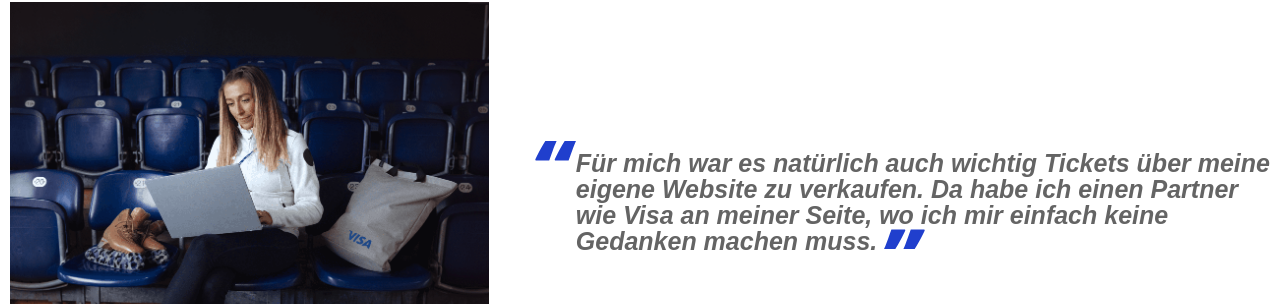
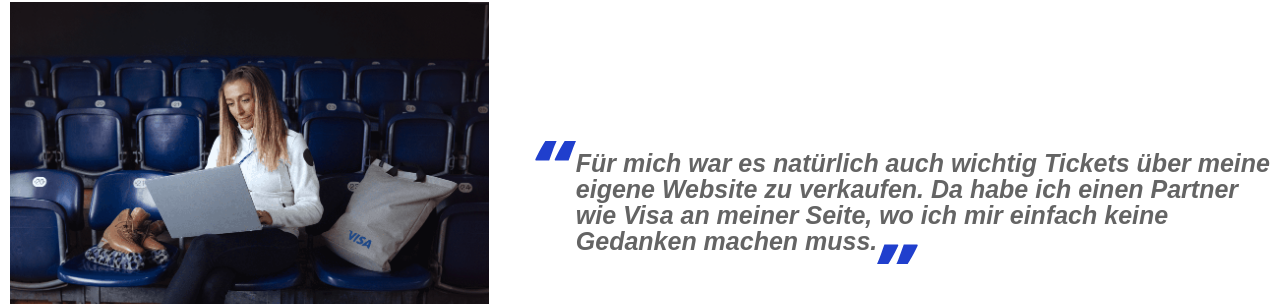
Before and after one commit to AvatarA-GSV/landingpage_digitalisierung, a plain HTML site: page index.html in a window 1280 px wide. Shown: the part 1265-1569 px from the top of the page. Drawn offline with Linux system fonts and the light colour scheme; a script that the page names is missing.

Commit message:
кавычки правка

```diff
--- a/css/style.css
+++ b/css/style.css
@@ -117,15 +117,14 @@ h2{
 }
 
 .blockquote__text::after{
-  /* position: absolute;
-  top: 60px;
-  left: 61px; */
+  position: absolute;
+  bottom: -11px;
   content: "";
   display: inline-block;
   width: 41px;
   height: 21px;
   background-image: url(../img/quote-down.svg);
-  background-position: 50% 50%;
+  /* background-position: 50% 50%; */
 /*   background-position: right -1px bottom -13px; */
  /*  background-position: right bottom; */
 /*   background-size: cover; */
```
